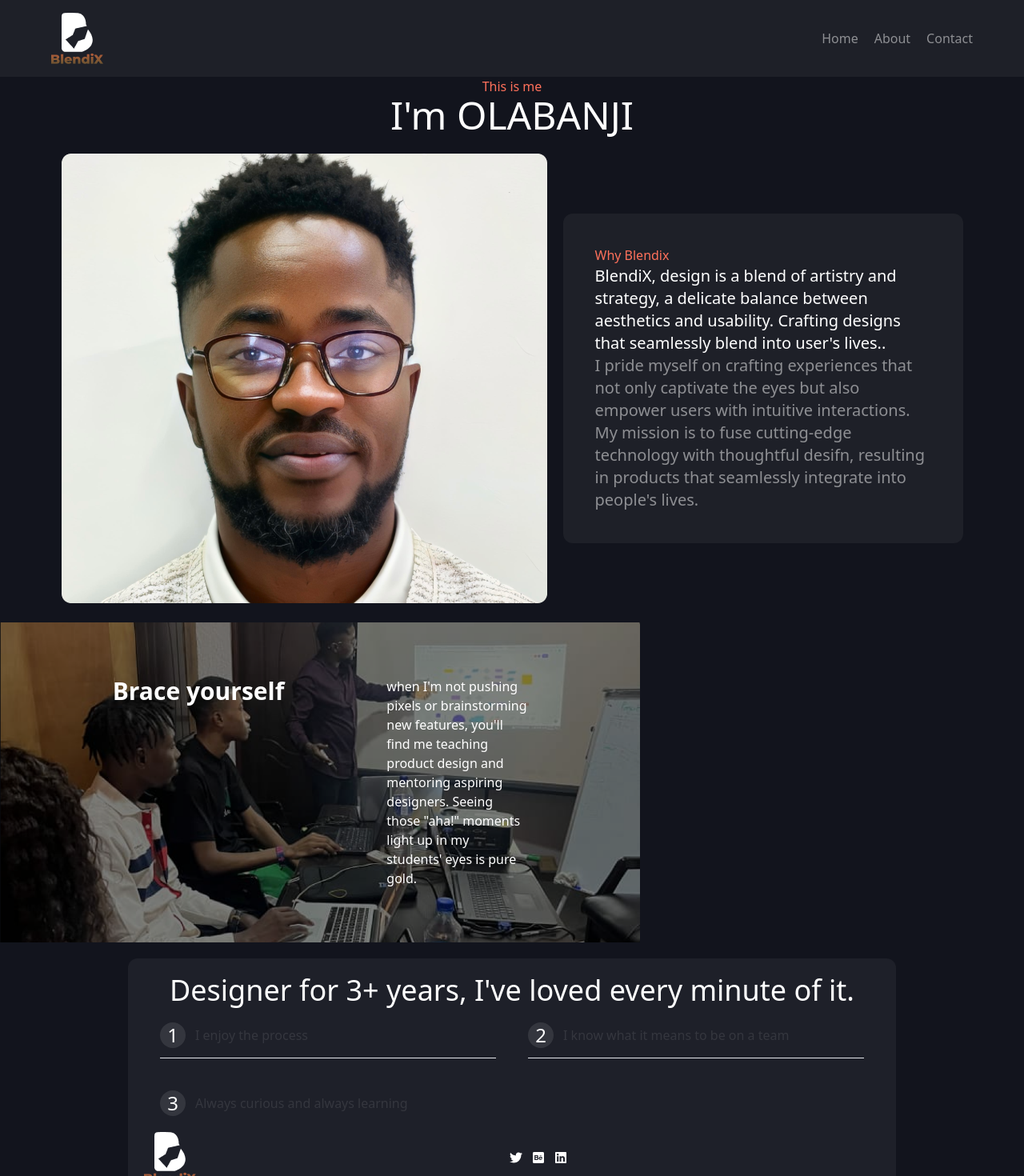
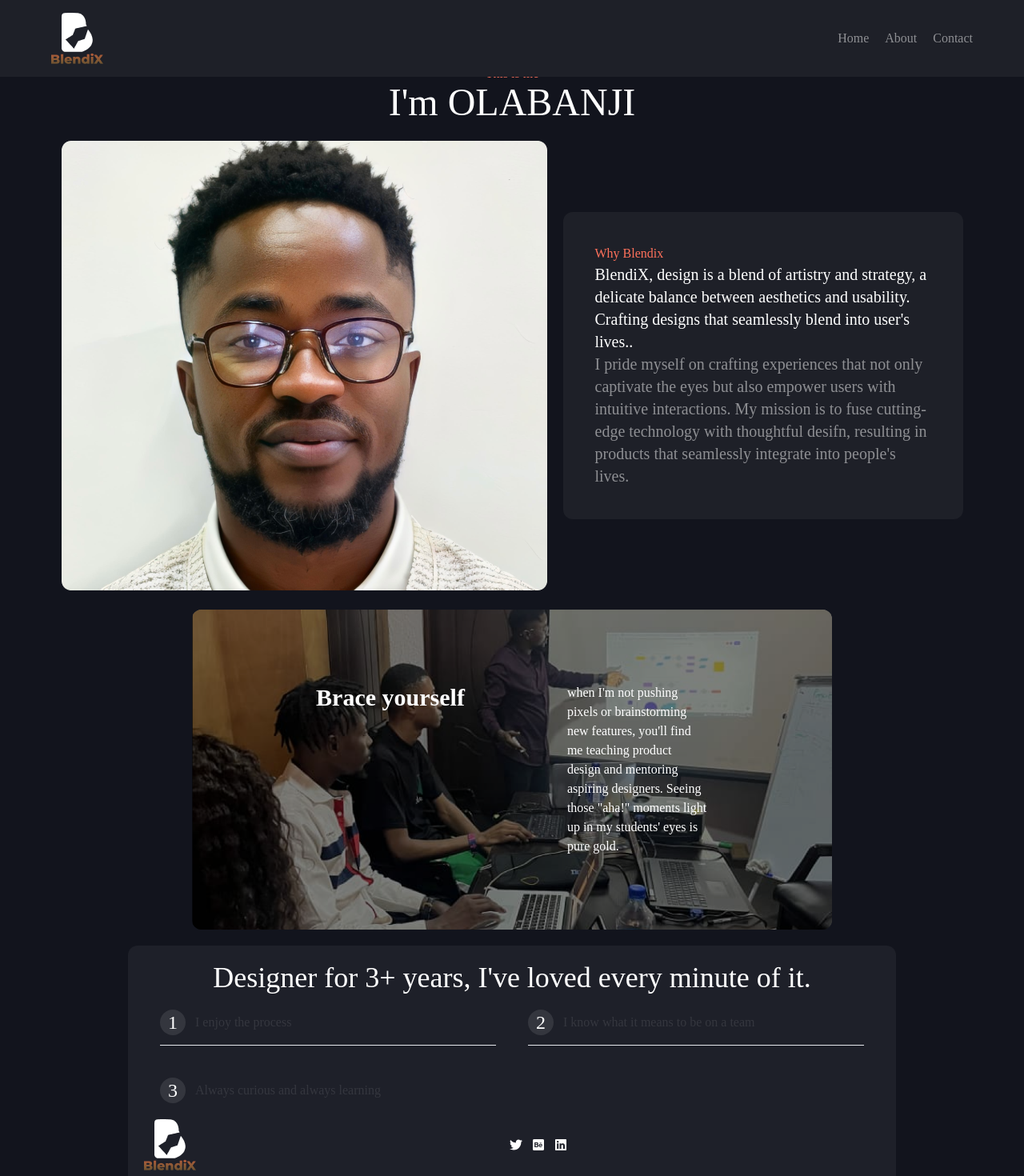
Before and after one commit to DevGracies/clientPortfolio, a React (Create React App) app: page /About in a window 1280 px wide. Shown: the top 1470 px of the page at 80% size. Built offline with nearby package versions, Linux system fonts and the light colour scheme.

Commit message:
first commit

```diff
--- a/src/App.css
+++ b/src/App.css
@@ -1,4 +1,5 @@
 body{
     background-color: #12141D;
     color: #fff;
+    font-family: Montserrat;
 }
--- a/src/Asset/DummiData/work.js
+++ b/src/Asset/DummiData/work.js
@@ -1,7 +1,7 @@
 import kolad from "../images/kolad.png";
 import koladI from "../images/koladI.png";
 import healHub from "../images/healHub.png";
-import intro from "../images/intro.png";
+import healhubi from "../images/healhubi.png";
 import lagmall from "../images/lagmall.png";
 import lagmallI from "../images/lagmallI.png";
 import learnxplore from "../images/learnxplore.png";
@@ -19,7 +19,7 @@ export const work = [
   {
     id: 2,
     mainImg: healHub,
-    icon: intro,
+    icon: healhubi,
     service: "Medical search app",
     view: "View Case Study",
   },
--- a/src/components/HomeComponents/BraceYourself.jsx
+++ b/src/components/HomeComponents/BraceYourself.jsx
@@ -2,22 +2,24 @@ import React from "react";
 import ppl from "../../Asset/images/ppl.png";
 const BraceYourself = () => {
   return (
+    <div className="flex justify-center">
       <div
-      className="bg-cover bg-opacity-50 bg-center h-[400px] w-[800px] "
+        className="bg-cover rounded-xl bg-opacity-50 bg-center h-[400px] w-[800px] "
         style={{ backgroundImage: `url(${ppl})` }}
       >
-      <div className=" bg-black bg-opacity-50 h-full flex items-center justify-center">
+        <div className="  rounded-xl bg-black bg-opacity-50 h-full flex items-center justify-center">
           <div className="flex sm:p-20 xl:p-32 gap-32 justify-between">
             <div>
-            <h1 className="font-bold text-3xl">Brace yourself</h1>
+              <h1 className="font-bold text-3xl text-center">Brace yourself</h1>
             </div>
             <div>
               <h5 className="w-44">
-              when I'm not pushing pixels or brainstorming new features, you'll
-              find me teaching product design and mentoring aspiring designers.
-              Seeing those "aha!" moments light up in my students' eyes is pure
-              gold.
+                when I'm not pushing pixels or brainstorming new features,
+                you'll find me teaching product design and mentoring aspiring
+                designers. Seeing those "aha!" moments light up in my students'
+                eyes is pure gold.
               </h5>
+            </div>
           </div>
         </div>
       </div>
--- a/src/components/HomeComponents/Introduction.jsx
+++ b/src/components/HomeComponents/Introduction.jsx
@@ -1,22 +1,24 @@
 import React from "react";
-import intro from "../images/intro.png";
+import intro from "../../Asset/images/intro.png";
 
 function Introduction() {
   return (
+    <div className=" justify-center flex">
       <div
-      className="bg-cover bg-opacity-50 bg-center h-[400px] w-[800px] "
+        className=" bg-cover  rounded-xl bg-opacity-50 bg-center h-[400px] w-[800px]  "
         style={{ backgroundImage: `url(${intro})` }}
       >
-      <div>
+        <div className="p-6">
           <h4 className=" text-yellow-600">Intro...</h4>
-        <p className=" text-white">
+          <p className=" text-white text-2xl ">
             I am a creative thinker and problem solver who thrives in
             collaborative enviroments. My design journey began with a stong
-          foundation in user-centered design principles, which i've consistently
-          applied to every project i've workeded on. I am dedicated to crafting
-          intuitive and visually appealing interfaces that resonate with users
-          while achieving business objectives.
+            foundation in user-centered design principles, which i've
+            consistently applied to every project i've workeded on. I am
+            dedicated to crafting intuitive and visually appealing interfaces
+            that resonate with users while achieving business objectives.
           </p>
+        </div>
       </div>
     </div>
   );
--- a/src/components/HomeComponents/MyWork.jsx
+++ b/src/components/HomeComponents/MyWork.jsx
@@ -1,26 +1,28 @@
 import React from "react";
 import { work } from "../../Asset/DummiData/work";
-import { FaAngleLeft } from "react-icons/fa";
+import { FaAngleRight } from "react-icons/fa";
 const MyWork = () => {
   return (
     <div className="m-5">
-      <h6 className="text-blue-200 text-center">Now, the good stuff.</h6>
-      <h2 className="text-blue-200 font-bold text-2xl text-center">My Work</h2>
+      <h6 className="text-[#0AAFFF] text-center">Now, the good stuff.</h6>
+      <h2 className=" font-bold text-2xl text-center">My Work</h2>
       <div>
         {work.map((work) => {
           return (
-            <div key={work.id} className="flex m-5 justify-center">
-              <div>
-                <img src={work.mainImg} alt="" />
-              </div>
-              <div>
-                <div>
-                  <img src={work.icon} alt="" />
-                  <h4>{work.service}</h4>
+            <div className="flex justify-center">
+              <div key={work.id} className="flex m-5 justify-center w-[1300px]">
+                <div className="w-2/4 h-full rounded-xl bg-[#292929]">
+                  <img src={work.mainImg} alt="" />
                 </div>
-                <div>
-                  <h5>{work.view} </h5>
-                  <FaAngleLeft />
+                <div className=" bg-[#292929] p-5 rounded-xl w-2/4 ml-3">
+                  <div className=" h-[470px]">
+                    <img src={work.icon} alt="" />
+                    <h4>{work.service}</h4>
+                  </div>
+                  <div className="flex justify-between items-center ">
+                    <h5>{work.view} </h5>
+                    <FaAngleRight />
+                  </div>
                 </div>
               </div>
             </div>
--- a/src/components/Layout/Layout.js
+++ b/src/components/Layout/Layout.js
@@ -5,7 +5,9 @@ import Navigation from "../Navigation/Navigation";
 const Layout = ({ children }) => {
   return (
     <div>
-      <Navigation />
+      <div className=" mb-20 ">
+        <Navigation />
+      </div>
       {children}
       <Footer />
     </div>
--- a/src/components/Navigation/Navigation.jsx
+++ b/src/components/Navigation/Navigation.jsx
@@ -3,7 +3,7 @@ import b from "../../Asset/images/b.png";
 import { Link } from "react-router-dom";
 const Navigation = () => {
   return (
-    <div className=" px-16 py-4 bg-[#1E2028] items-center flex justify-between">
+    <div className=" px-16 top-0 w-full fixed py-4 bg-[#1E2028] items-center flex justify-between">
       <div>
         <img src={b} alt="" />
       </div>
```
Also changed, not shown: src/Asset/images/healhubi.png (renamed from src/Asset/images/HealHub (1).png). Lines whose indentation alone changed are shown as unchanged.
